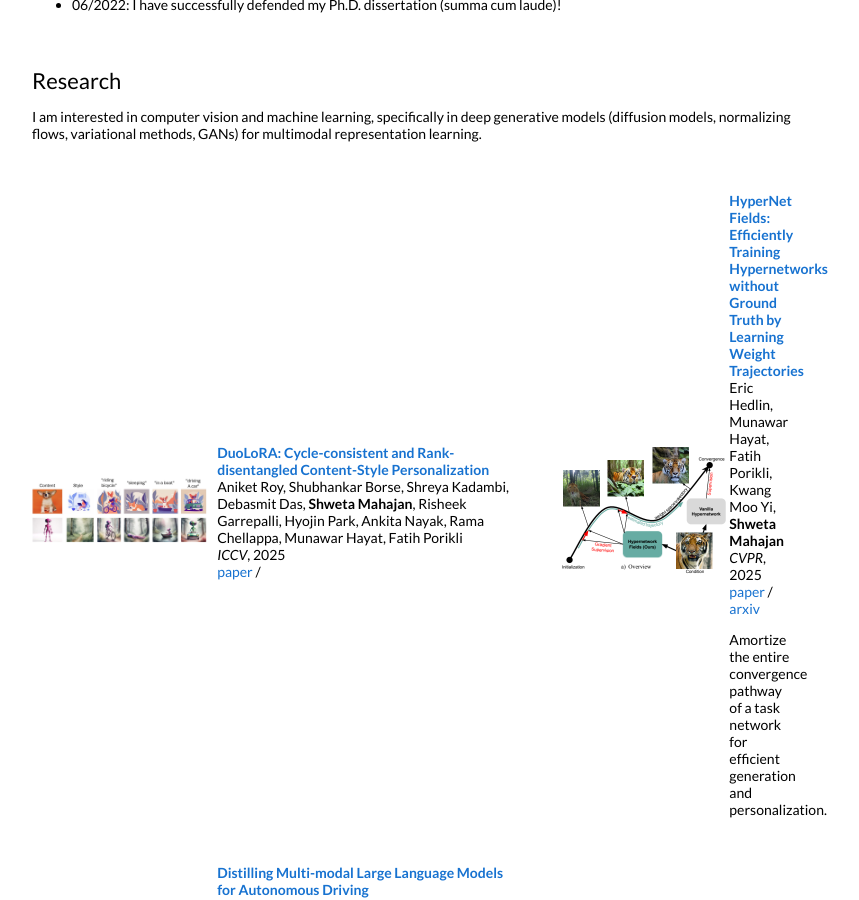
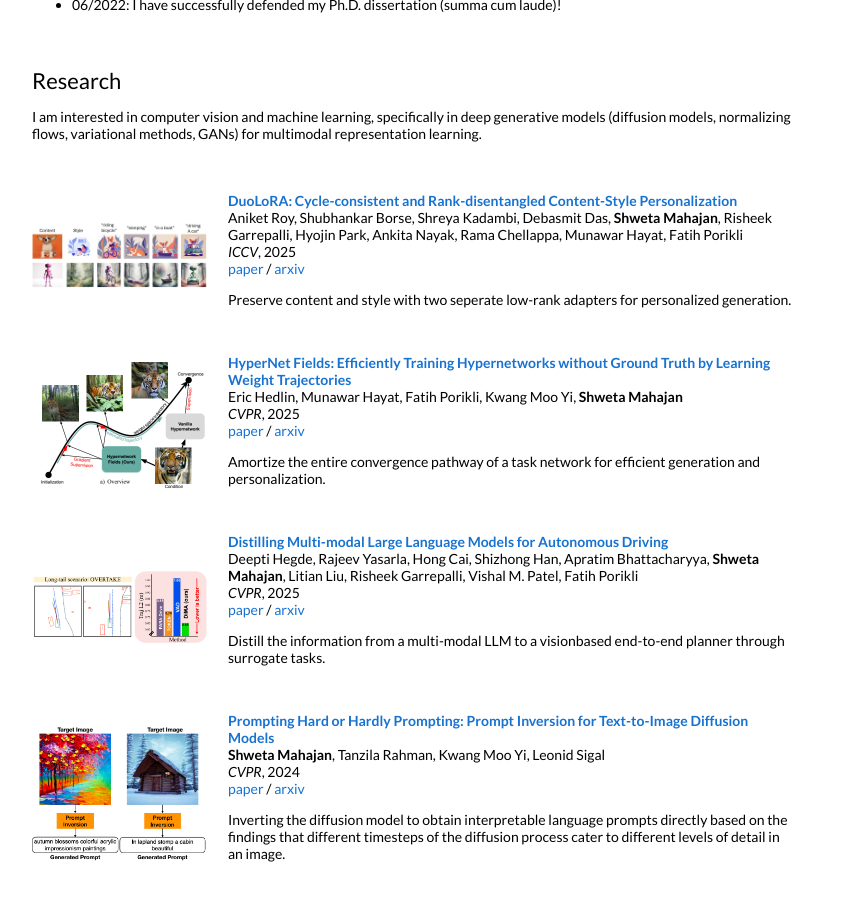
Before and after one commit to s-mahajan/s-mahajan.github.io, a Jekyll site: the page index.html, which Jekyll copies as it is, in a window 1280 px wide and 900 px high, scrolled down 702 px. Shown: the whole window, without its empty margins (228-1087 px from the left). Built offline with Jekyll 4.4.1, drawn with Linux system fonts in a browser that asks for light colours; some of the changed lines change nothing that is shown.

Commit message:
Update index.html

```diff
--- a/index.html
+++ b/index.html
@@ -117,7 +117,7 @@
               <em>ICCV</em>, 2025
               <br>
               <a href="https://www.arxiv.org/pdf/2504.13206">paper</a> /
-              <a href="https://www.arxiv.org/pdf/2504.13206>arxiv</a>
+              <a href="https://www.arxiv.org/pdf/2504.13206">arxiv</a>
               <p>Preserve content and style with two seperate low-rank adapters for personalized generation.</p>
             </td>
           </tr>
```
